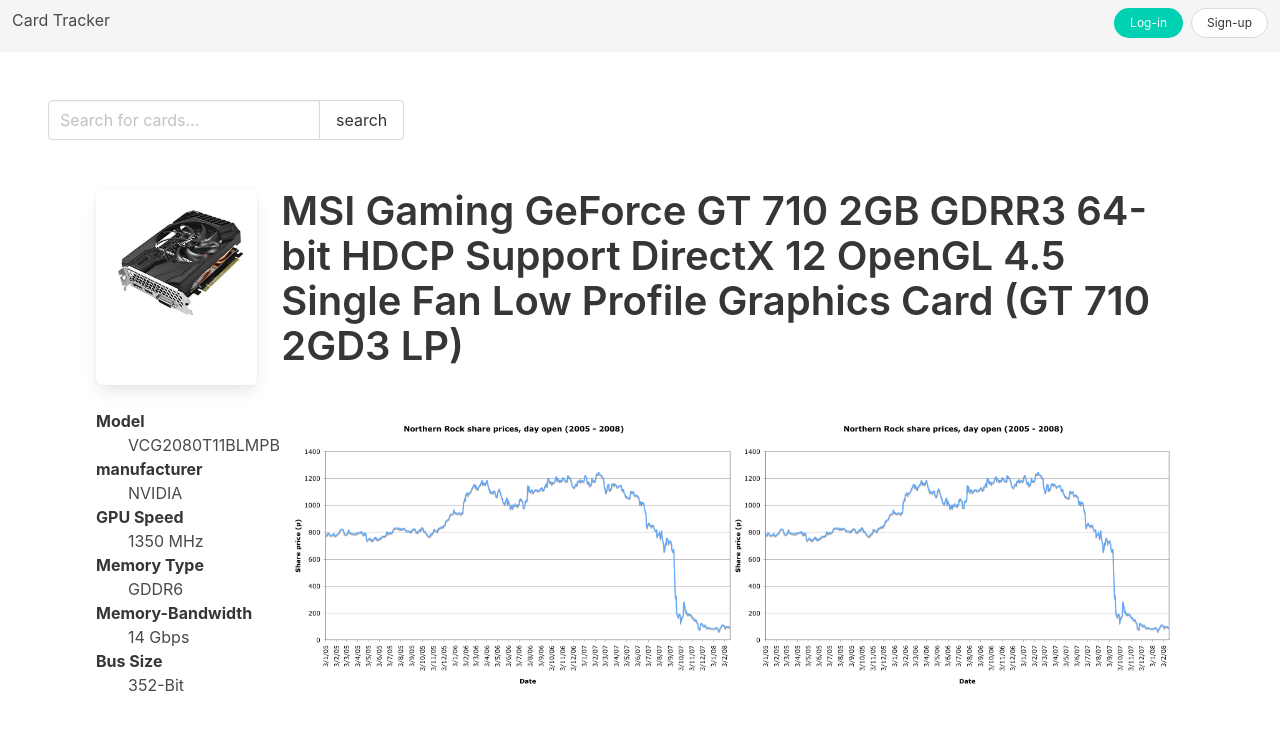
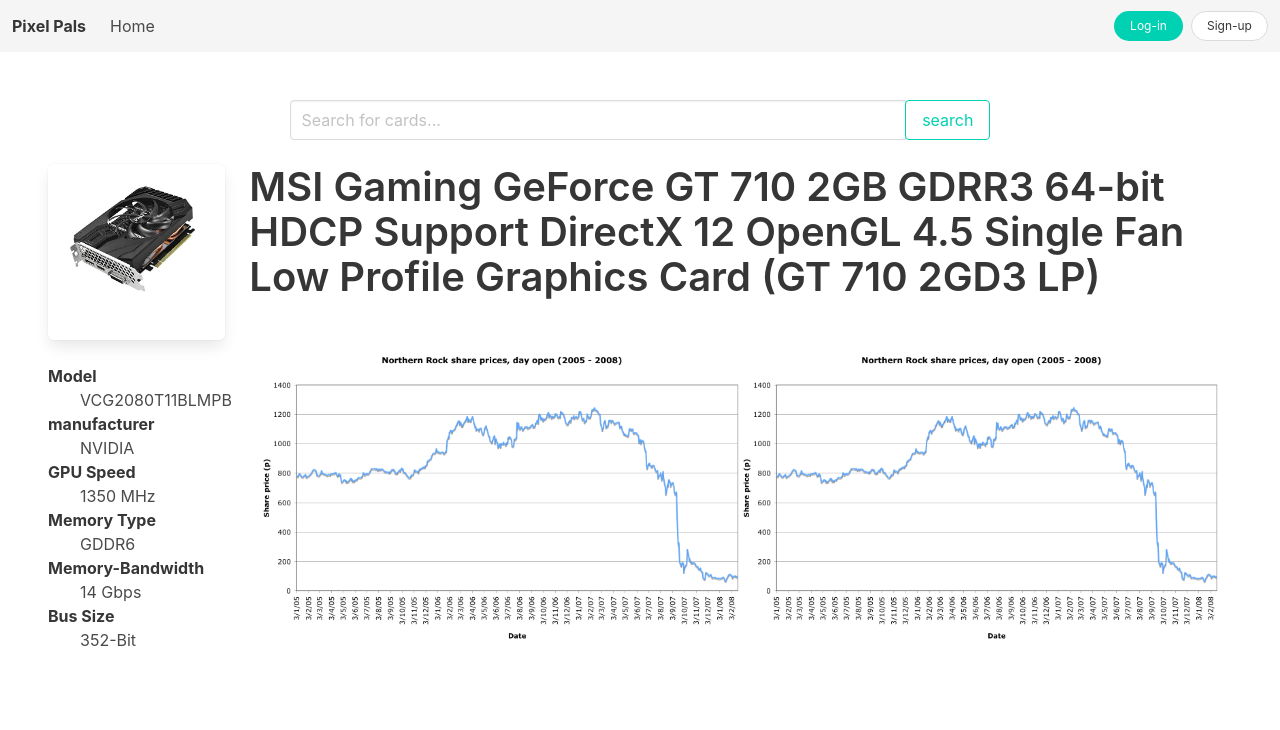
Before and after one commit to mat-t123/Pixel_Pals, a React (Create React App) app in the folder Pixel_Pals/frontend/: page /cardDisplay in a window 1280 px wide. Shown: the top 730 px of the page. Built offline with nearby package versions, Linux system fonts and the light colour scheme; no server answers.

Commit message:
added search bar to card display page

```diff
--- a/Pixel_Pals/frontend/src/CardDisplay.js
+++ b/Pixel_Pals/frontend/src/CardDisplay.js
@@ -1,6 +1,7 @@
 import React, {useState} from 'react'
 import {Link} from 'react-router-dom';
 import Axios from 'axios'
+import MainSearch from './MainSearch';
 
 //obtain TypeScript typings for intellisense
 const axios = require('axios').default;
@@ -32,26 +33,27 @@
 
     return (
     <>
-        <level>
-            <div className="level-left">
-                <div className="level-item">
-                    <div className="field has-addons">
-                        <p className="control">
+        <div className="columns">
+            <div className="column is-one-fifth"></div>
+            <div className="column">
+
+                <div className="field has-addons has-addons-fullwidth">
+
+                    <div className="control">
                         <input type="text" className="input" placeholder="Search for cards..."/>
-                        </p>
-                        <p className="control">
+                    </div>
                     <Link to="/cardDisplay">
-                            <button className="button">
+                        <div className="control">
+                            <button className="button is-primary is-outlined">
                                 search
                             </button>
+                        </div>
                     </Link>
-                        </p>
                 </div>
             </div>
+            <div className="column is-one-fifth"></div>
         </div>
-        </level>
 
-        <section className="section">
         <div className="tile is-ancestor">
             <div className="tile is-2 is-parent is-vertical">
 
@@ -115,12 +117,12 @@
                     </div>
                 </div>
             </div>
-
         </div>
-        </section>
     </>
     )
 }
+
+
 /*<figure className="image is-128x128">
                     <img src="/gcard.jpg" alt=""/>
                 </figure> */
--- a/Pixel_Pals/frontend/src/MainSearch.js
+++ b/Pixel_Pals/frontend/src/MainSearch.js
@@ -10,7 +10,7 @@
                 <div className="column is-one-fifth"></div>
                 <div className="column">
 
-                    <div class="field">
+                    <div className="field">
                         <div class="control">
                             <input class="input" type="text" placeholder="Search for cards..."></input>
                         </div>
--- a/Pixel_Pals/frontend/src/Nav.js
+++ b/Pixel_Pals/frontend/src/Nav.js
@@ -5,19 +5,22 @@
 
     return (
 
-        <div className="navbar is-light">
+        <nav className="navbar is-light" >
 
             <div className="navbar-brand">
-                <Link to="/">
-                    <div className="navbar-item">
-                        Card Tracker
-                    </div>
-                </Link>
+                <div className="navbar-item">
+                    <strong>Pixel Pals</strong>
+                </div>
             </div>
 
-            <div className="navbar-start"></div>
+            <div className="navbar-menu">
 
-            <div className="narbar-menu">
+                <div className="navbar-start">
+                    <a href="/" className="navbar-item">
+                        Home
+                    </a>
+                </div>
+
                 <div className="navbar-end">
                     <div className="navbar-item">
                         <div className="buttons">
@@ -28,7 +31,7 @@
                 </div>
             </div>
 
-        </div>
+        </nav>
 
     )
 }
```
Lines whose indentation alone changed are shown as unchanged.
